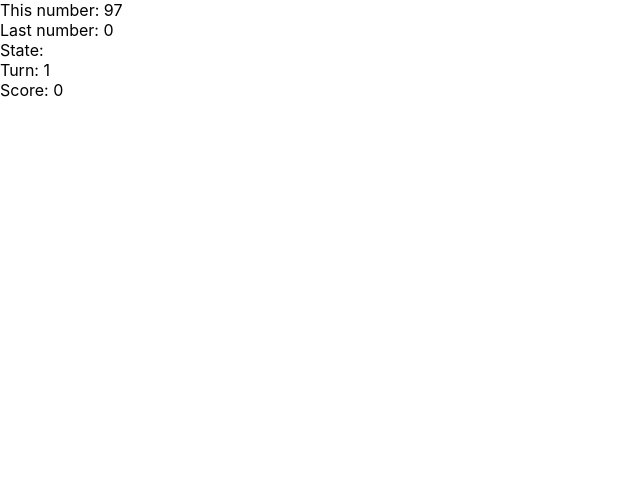
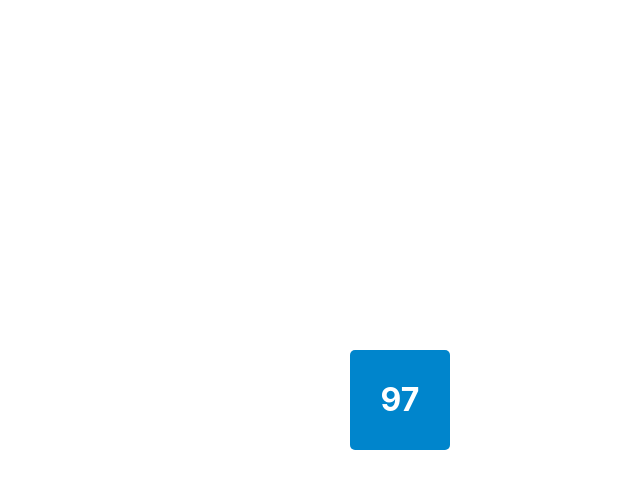
Before and after one commit to OmidRasouli/mini-games, a Next.js app: page / in a window 1280 px wide. Shown: the top 488 px of the page, without its empty margins (0-640 px from the left). Built offline with nearby package versions, Linux system fonts and the light colour scheme.

Commit message:
Complete the game

```diff
--- /dev/null
+++ b/src/components/Games/HighOrLow/HighOrLow.module.scss
@@ -0,0 +1,25 @@
+.container {
+  width: 100%;
+  height: 100%;
+  display: flex;
+  justify-content: center;
+  flex-direction: column;
+  overflow: hidden;
+
+  .frame {
+    width: 100px;
+    height: 100px;
+    line-height: 100px;
+    text-align: center;
+    font-size: 2em;
+    font-weight: bold;
+    border-radius: 5px;
+    background-color: #0085cc;
+    color: #fff;
+    &::selection {
+      background-color: none;
+      user-select: none;
+      color: red;
+    }
+  }
+}
--- a/src/components/Games/HighOrLow/HighOrLow.tsx
+++ b/src/components/Games/HighOrLow/HighOrLow.tsx
@@ -1,49 +1,109 @@
-import { SetStateAction, useEffect, useState } from "react";
+import { useEffect, useRef, useState } from "react";
 import Controller from "./Controller/Controller";
 import Data from "./Data";
+import { motion } from "framer-motion";
+import style from "./HighOrLow.module.scss";
+
+interface Animation {
+  animate: {
+    x?: Array<number>;
+    y?: Array<number>;
+    scale?: Array<number>;
+    opacity?: Array<number>;
+  };
+  transition: {
+    duration: number;
+  };
+}
 
 function HighOrLow({ count = 0 }) {
-  const [gameData, setGameData] = useState<Array<number>>(null);
-  const [swipeState, setSwipeState] = useState<string>();
+  const [gameData, setGameData] = useState<Array<number>>(Data({ count }));
   const [score, setScore] = useState<number>(0);
   const [turn, setTurn] = useState<number>(1);
+  const divMotion = useRef<HTMLInputElement>();
+  const [numberToShow, setNumberToShow] = useState<number>(0);
+  const [animation, setAnimation] = useState<Animation>();
+
+  const CenterHorizontal = () => {
+    const widthElement = divMotion.current.clientWidth;
+    return (screen.width - widthElement) * 0.5;
+  };
 
   useEffect(() => {
-    const data = Data({ count });
-    setGameData(data);
+    setNumberToShow(0);
+    const width = CenterHorizontal();
+
+    setAnimation({
+      animate: {
+        x: [-200, width, width, width, width, screen.width + 300],
+      },
+      transition: {
+        duration: 1,
+      },
+    });
+    setTimeout(() => {
+      setNumberToShow(gameData[turn]);
+      setAnimation({
+        animate: { x: [-200, width], y: [0, 0], scale: [1, 1] },
+        transition: { duration: 0.17 },
+      });
+    }, 1000);
   }, [count]);
 
-  const getSwipe = (swipeState: SetStateAction<string>) => {
-    setSwipeState(swipeState);
+  const getSwipe = (swipeState: string) => {
     if (swipeState === "none") return;
     if (
       (swipeState === "up" && gameData[turn] > gameData[turn - 1]) ||
       (swipeState === "down" && gameData[turn] < gameData[turn - 1])
     ) {
       setScore(score + 10);
+      let turnCache = turn;
       setTurn(turn + 1);
+      console.log(gameData);
+
+      const width = CenterHorizontal();
+      setAnimation({
+        animate: {
+          x: [width, width],
+          y: [0, (screen.height + 200) * (swipeState === "up" ? -1 : 1)],
+        },
+        transition: {
+          duration: 0.17,
+        },
+      });
+      setTimeout(() => {
+        setNumberToShow(gameData[turnCache + 1]);
+        setAnimation({
+          animate: { x: [-200, width], y: [0, 0] },
+          transition: { duration: 0.17 },
+        });
+      }, 170);
     } else {
+      setAnimation({
+        animate: {
+          x: animation.animate.x,
+          y: animation.animate.y,
+          scale: [1, 1.1, 1, 1.1, 1, 1.1, 1],
+          opacity: [1, 0.9, 1, 0.9, 1, 0.9, 1, 0.9, 1],
+        },
+        transition: { duration: 0.5 },
+      });
       setScore(Math.max(0, score - 10));
     }
   };
 
   return (
-    <>
-      {gameData && (
-        <>
-          This number: {gameData[turn]}
-          <br />
-          Last number: {gameData[turn - 1]}
-        </>
-      )}
-      <br />
-      State: {swipeState}
-      <br />
-      Turn: {turn}
-      <br />
-      Score: {score}
+    <div className={style.container}>
+      <motion.div
+        ref={divMotion}
+        {...animation}
+        className={style.frame}
+        initial={{ x: -200, y: 0, scale: 1 }}
+      >
+        {numberToShow}
+      </motion.div>
       <Controller returnSwipe={getSwipe} />
-    </>
+    </div>
   );
 }
 
```
